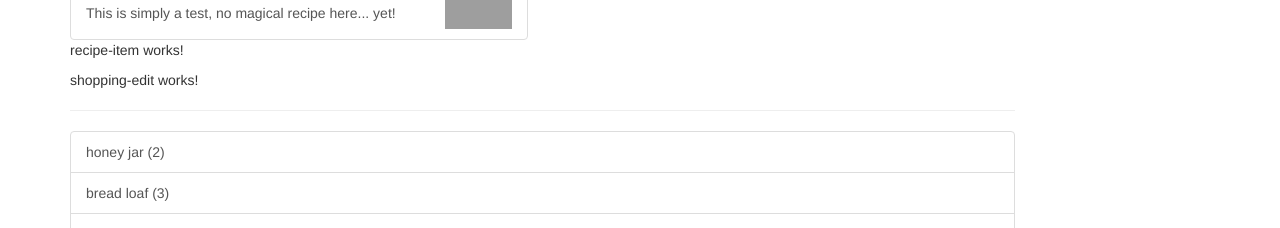
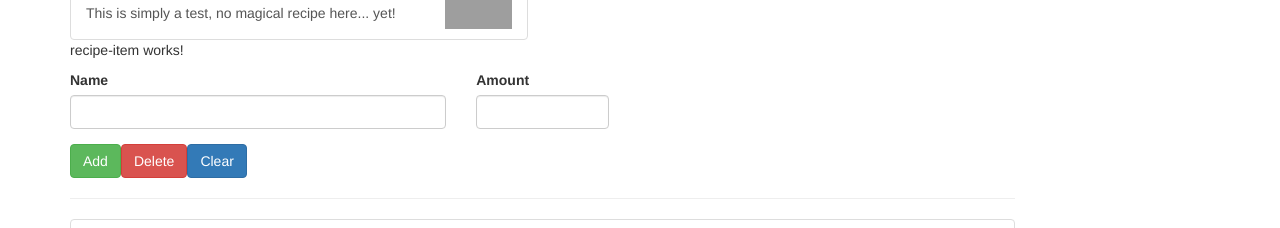
Before and after one commit to dvinubius/gourmet, an Angular app: page / in a window 1280 px wide. Shown: the part 933-1161 px from the top of the page. Built offline with nearby package versions, Linux system fonts and the light colour scheme; grey boxes are pictures that could not be loaded.

Commit message:
no changes

```diff
--- a/src/app/components/project/shopping-list/shopping-edit/shopping-edit.component.html
+++ b/src/app/components/project/shopping-list/shopping-edit/shopping-edit.component.html
@@ -1,3 +1,23 @@
-<p>
-  shopping-edit works!
-</p>
+<div class="row">
+  <div class="col-xs-12">
+    <form action="">
+      <div class="row">
+        <div class="col-sm-5 form-group">
+          <label for="name">Name</label>
+          <input type="text" id="name" class="form-control">
+        </div>
+        <div class="col-sm-2 form-group">
+          <label for="amount">Amount</label>
+          <input type="number" id="amount" class="form-control">
+        </div>
+      </div>
+      <div class="row">
+        <div class="col-xs-12">
+          <button class="btn btn-success" type="submit">Add</button>
+          <button class="btn btn-danger" type="button">Delete</button>
+          <button class="btn btn-primary" type="button">Clear</button>
+        </div>
+      </div>
+    </form>
+  </div>
+</div>
```
